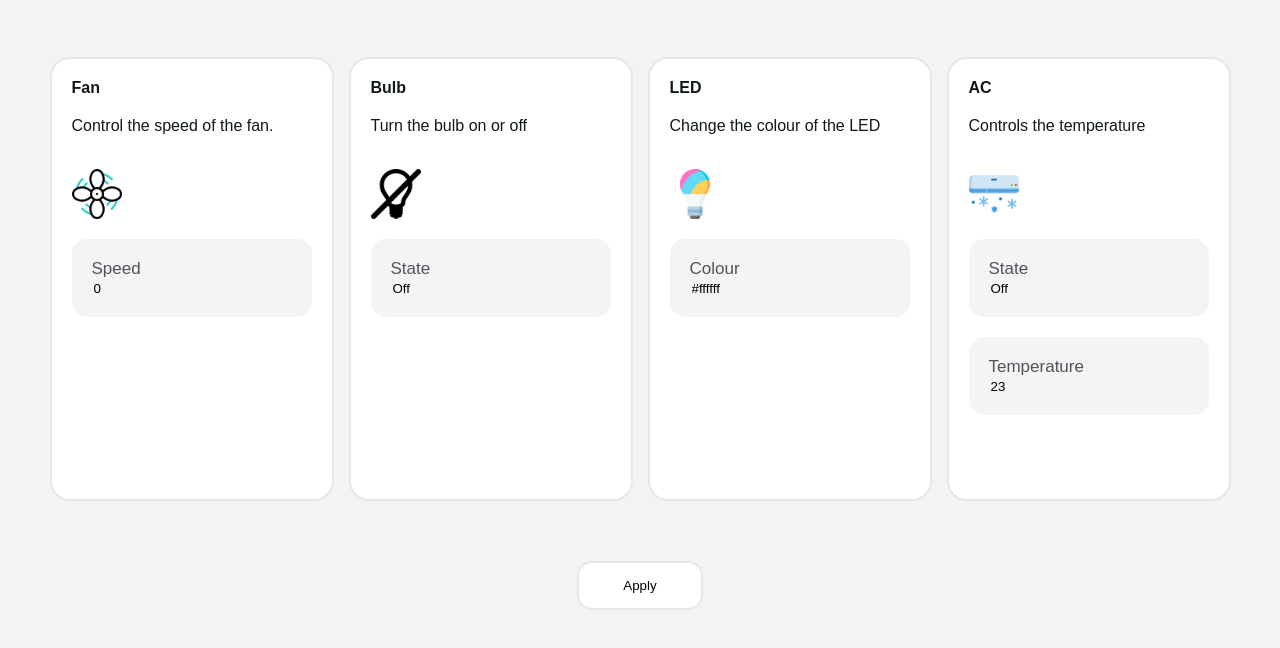
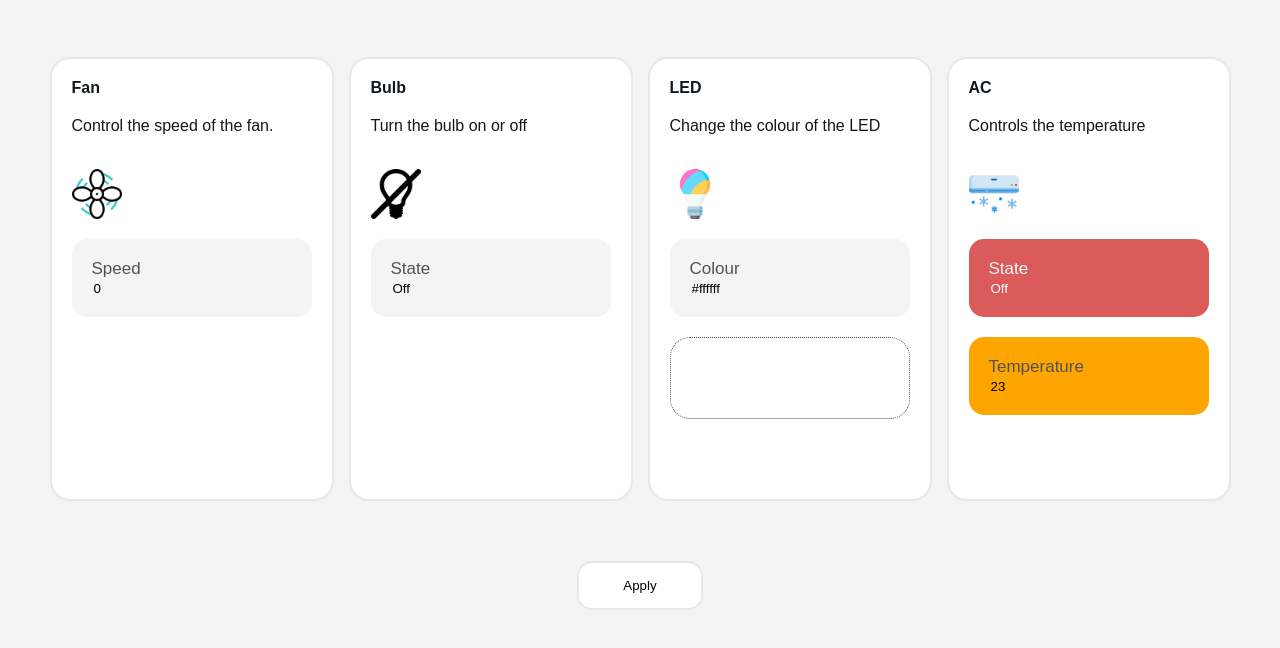
Before and after one commit to phANTom2303/konnexweb-syntax-survivors, a plain HTML site: page index.html in a window 1280 px wide. Both pictures are taken after a click on the button "Apply". Shown: the part 128-776 px from the top of the page. Drawn offline with Linux system fonts and the light colour scheme; no server answers.

Commit message:
Add files via upload

```diff
--- a/app.js
+++ b/app.js
@@ -31,6 +31,8 @@ const getFact = async () => {
 let btnpr = document.querySelector("#colorDisplay");
 btnpr.addEventListener("click", () => {
   // console.log("I am pressed");
+
+  //BULB GLOWING CODE
   let bulb = document.querySelector("#bulb-state");
   let state = bulb.value.toUpperCase();
   // console.log(state);
@@ -38,15 +40,77 @@ btnpr.addEventListener("click", () => {
     document.getElementById("bulb-img").src = "./assets/on-bulb.png";
   }
   else if (state === "OFF") {
-      document.getElementById("bulb-img").src = "./assets/off-bulb.png";
-    }
+    document.getElementById("bulb-img").src = "./assets/off-bulb.png";
+  }
+  else {
+    window.alert("Only on or off");
+  }
+  //BULB GLOWING CODE
 
-  let ledcolor=document.querySelector("#colorInput");
-  let clr=ledcolor.value.toUpperCase();
-  let colordiv=document.querySelector("#led-light");
-  colordiv.style.backgroundColor=clr;
+  //AC State changing code
+  let ac = document.querySelector("#ac-state");
+  let ac_state = ac.value.toUpperCase();
+  let acStateColour = document.querySelector("#acStateLight");
+  if (ac_state === "OFF") {
+    acStateColour.style.backgroundColor = "#db5a5a";
+    ac.style.backgroundColor = "#db5a5a";
+  }
+  if (ac_state === "ON") {
+    acStateColour.style.backgroundColor = "#63db5a";
+    ac.style.backgroundColor = "#63db5a";
+  }
+  //AC state changing code
+
+  //AC temp indicator code
+  let acFieldColour = document.querySelector("#acTempValue");
+
+  let ac_field_state = acFieldColour.value;
+  console.log(ac_field_state)
+  let acfielddiv = document.querySelector("#acTempIndicator");
+  if (ac_field_state>0 && ac_field_state<11) {
+    acFieldColour.style.backgroundColor =	"#48cae4";
+    acfielddiv.style.backgroundColor = "#48cae4";
+  }
+  else if (ac_field_state>10 && ac_field_state<21) {
+    acFieldColour.style.backgroundColor =	"#00D100";
+    acfielddiv.style.backgroundColor = "#00D100";
+  }
+  else if (ac_field_state>20 && ac_field_state<31) {
+    acFieldColour.style.backgroundColor =	"#FFA500";
+    acfielddiv.style.backgroundColor = "#FFA500";
+  }
+  else{
+    acFieldColour.style.backgroundColor =	"#DF362D";
+    acfielddiv.style.backgroundColor = "#DF362D";
+    window.alert("Too Hot");
   }
 
+
+
+  //AC temp indicator code
+
+  //COLOUR CHANGING CODE
+  let ledcolor = document.querySelector("#colorInput");
+  let clr = ledcolor.value.toUpperCase();
+  let colordiv = document.querySelector("#led-light");
+  colordiv.style.backgroundColor = clr;
+  //COLOUR CHANGING CODE
+
+  //FAN CHANGING CODE
+  let fan = document.querySelector("#fan-state");
+  let fan_state = fan.value.toUpperCase();
+  console.log(fan_state);
+  if (fan_state == 0) {
+    document.getElementById("fan-img").src = "./assets/fan-still.png";
+  }
+  else if (fan_state == 1) {
+    document.getElementById("fan-img").src = "./assets/fan-moving.gif";
+  }
+  else {
+    window.alert("Only 0 or 1");
+  }
+  //FAN CHANGING CODE
+}
 );
 
 //for LED light :
--- a/index.html
+++ b/index.html
@@ -18,10 +18,10 @@
             <div class="card fan">
                 <div class="card-heading">Fan</div>
                 <div class="card-description">Control the speed of the fan.</div>
-                <img src="./assets/fan-still.png" alt="">
+                <img id="fan-img" src="./assets/fan-still.png" alt="">
                 <div class="control">
                     <div class="cont-heading"> Speed</div>
-                    <input type="text" value="0">
+                    <input id = "fan-state" type="text" value="0">
                 </div>
             </div>
             <div class="card bulb">
@@ -49,13 +49,13 @@
                 <div class="card-heading">AC</div>
                 <div class="card-description"> Controls the temperature</div>
                 <img src="./assets/ac.png" alt="">
-                <div class="control">
-                    <div class="cont-heading"> State</div>
-                    <input type="text" value="Off">
+                <div class="control" id="acStateLight">
+                    <div class="cont-heading"  > State</div>
+                    <input type="text" value="Off" id="ac-state">
                 </div>
-                <div class="control">
-                    <div class="cont-heading"> Temperature</div>
-                    <input type="text" value="23">
+                <div class="control" id="acTempIndicator">
+                    <div class="cont-heading" > Temperature</div>
+                    <input type="text" value="23" id="acTempValue">
                 </div>
             </div>
         </div>
--- a/styles.css
+++ b/styles.css
@@ -54,6 +54,7 @@ body {
     padding: 40px;
     background-color: #525252;
     border-radius: 20px;
+    border: dotted 1px #525252;
 }
 
 img {
@@ -99,6 +100,18 @@ input {
     width: 50%;
 }
 
+#acStateLight{
+    background-color: #db5a5a;
+}
+
+#acStateLight .cont-heading{
+    color: whitesmoke;
+}
+#ac-state{
+    background-color: #db5a5a;
+    color: white;
+}
+
 button{
     width: 10%;
     margin: auto;
@@ -112,3 +125,10 @@ button{
 button:hover {
     background-color:  #bdbdbf;
 }
+
+#acTempValue{
+    background-color: #FFA500;
+}
+#acTempIndicator{
+    background-color: #FFA500;
+}
```
